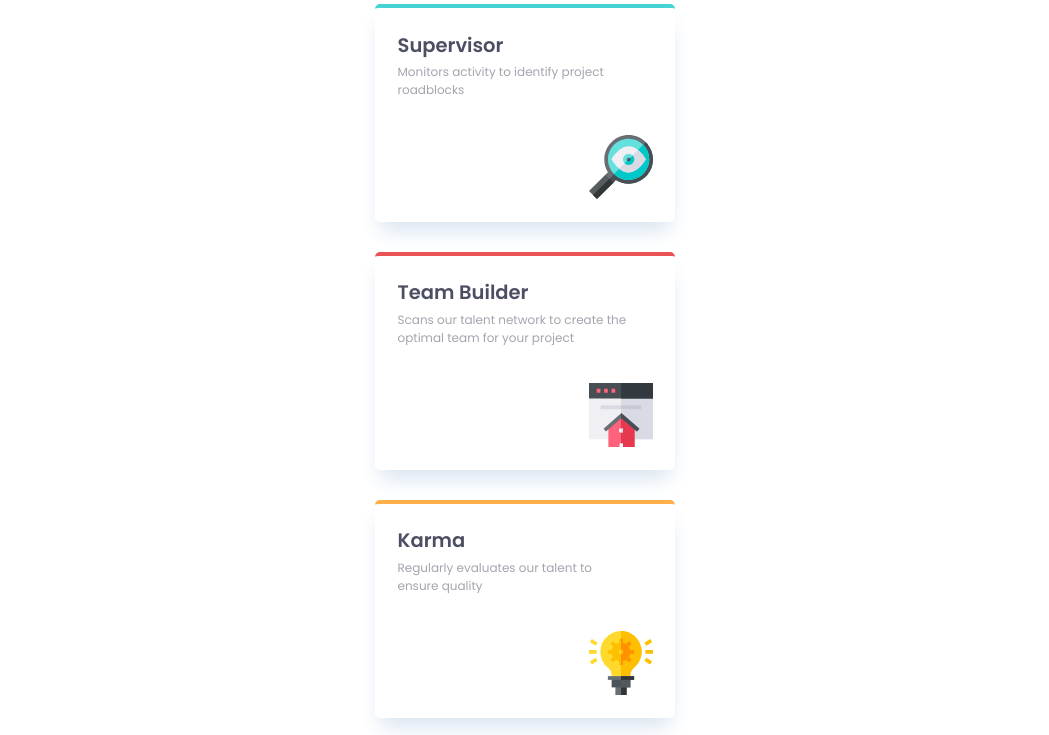
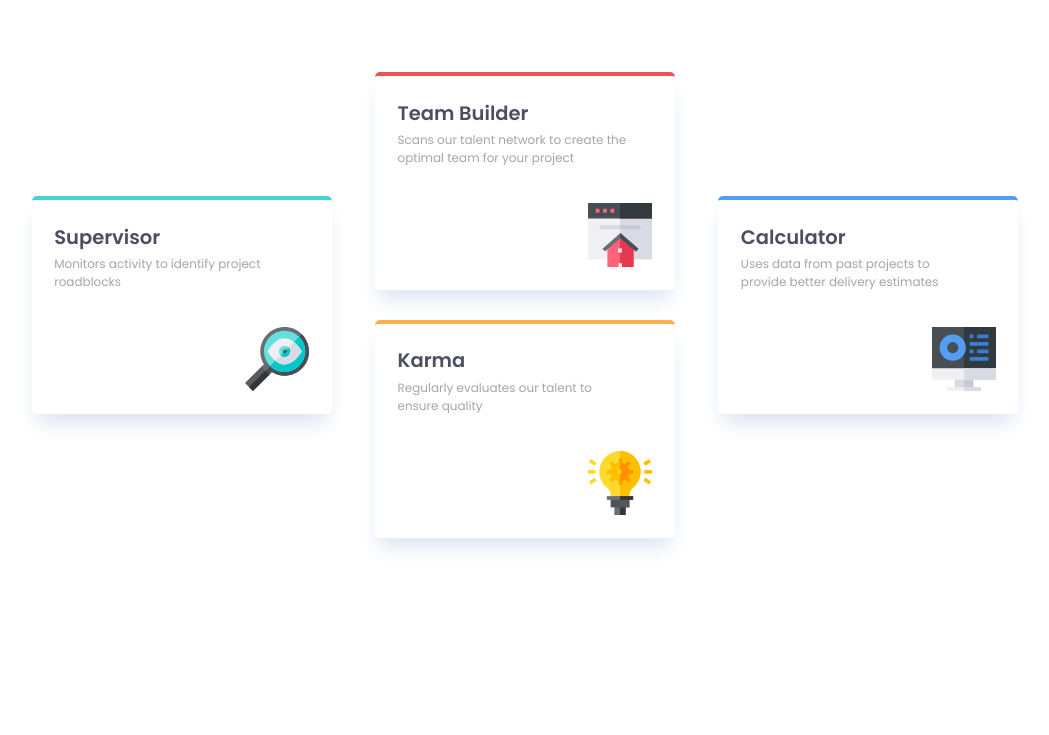
Before and after one commit to JayFullCode/4Cards_component, a plain HTML site: page index.html in a window 1280 px wide. Shown: the part 234-969 px from the top of the page, without its empty margins (115-1164 px from the left). After the commit the page ends 800 px from the top, so only its background shows below. Drawn offline with Linux system fonts and the light colour scheme.

Commit message:
Add: Desktop design

```diff
--- a/style.css
+++ b/style.css
@@ -9,7 +9,6 @@ html,body{
     margin: 0;
     padding: 0;
 
-    height: 100%;
     font-size: 15px;
 }
 
@@ -91,3 +90,42 @@ body{
 .card-container__element--blue {
     border-top: 4px solid hsl(212, 86%, 64%);
 }
+
+@media screen and (min-width: 700px) {
+
+    #main-container{
+        max-width: 1000px;
+    }
+
+    .header-container{
+        max-width: 500px;
+    }
+
+    .card-container{
+        grid-template-columns: 1fr 1fr 1fr;
+        grid-template-rows: 1fr 1fr 1fr 1fr;
+        gap: 2em 2em;
+
+        grid-template-areas:
+            ".            red-element            ."
+            "cyan-element red-element blue-element"
+            "cyan-element orange-element blue-element"
+            ".            orange-element         .";
+    }
+
+    .card-container__element--cyan{
+        grid-area: cyan-element;
+    }
+
+    .card-container__element--red{
+        grid-area: red-element;
+    }
+
+    .card-container__element--orange{
+        grid-area: orange-element;
+    }
+
+    .card-container__element--blue{
+        grid-area: blue-element;
+    }
+}
```
Also changed, not shown: index.html (+2 -2 lines).
